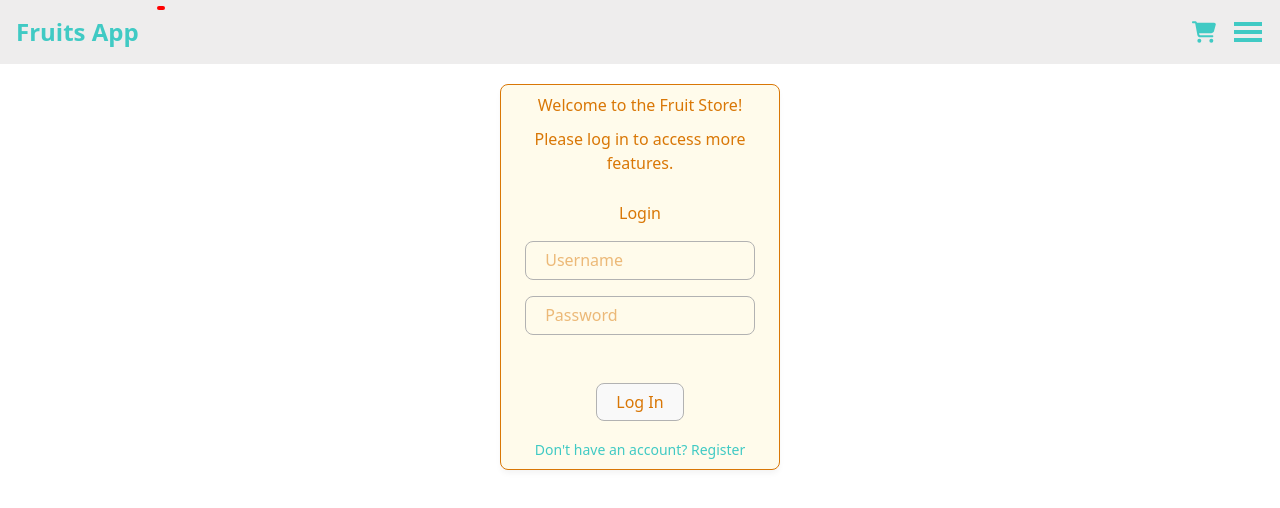
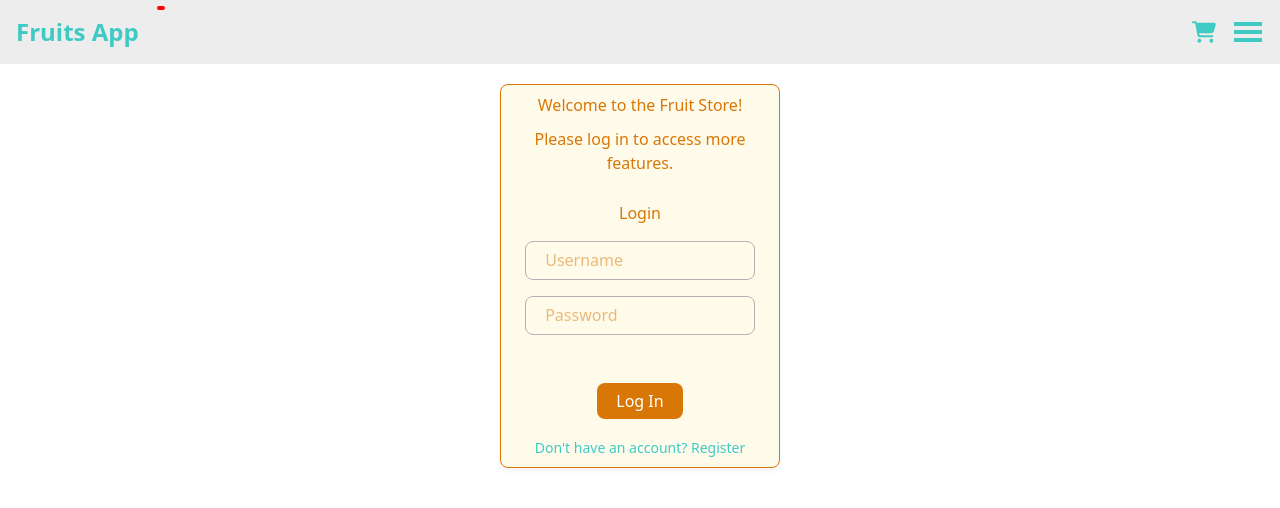
Before and after one commit to AG23802/my-react-app, a React (Vite) app: page / in a window 1280 px wide. Shown: the top 508 px of the page. Built offline with nearby package versions, Linux system fonts and the light colour scheme; no server answers.

Commit message:
style: Refine CSS for error and warning components

```diff
--- a/src/App.css
+++ b/src/App.css
@@ -72,12 +72,12 @@
 /* Error: Soft Red Theme */
 .error-container {
     background-color: #fef2f2; /* Very pale red */
-    color: #991b1b;            /* Dark brick red text */
+    color: #ff3838;            /* Dark brick red text */
     border-color: #fecaca;     /* Soft red border */
 }
 
 .error-container button {
-  background-color: #991b1b;
+  background-color: #ff3838;
   color: white;
   border: none;
 }
@@ -88,7 +88,7 @@
     border-color: #d97706;     /* Soft red border */
 }
 
-.error-container button {
+.warning-container button {
   background-color: #d97706;
   color: white;
   border: none;
```
